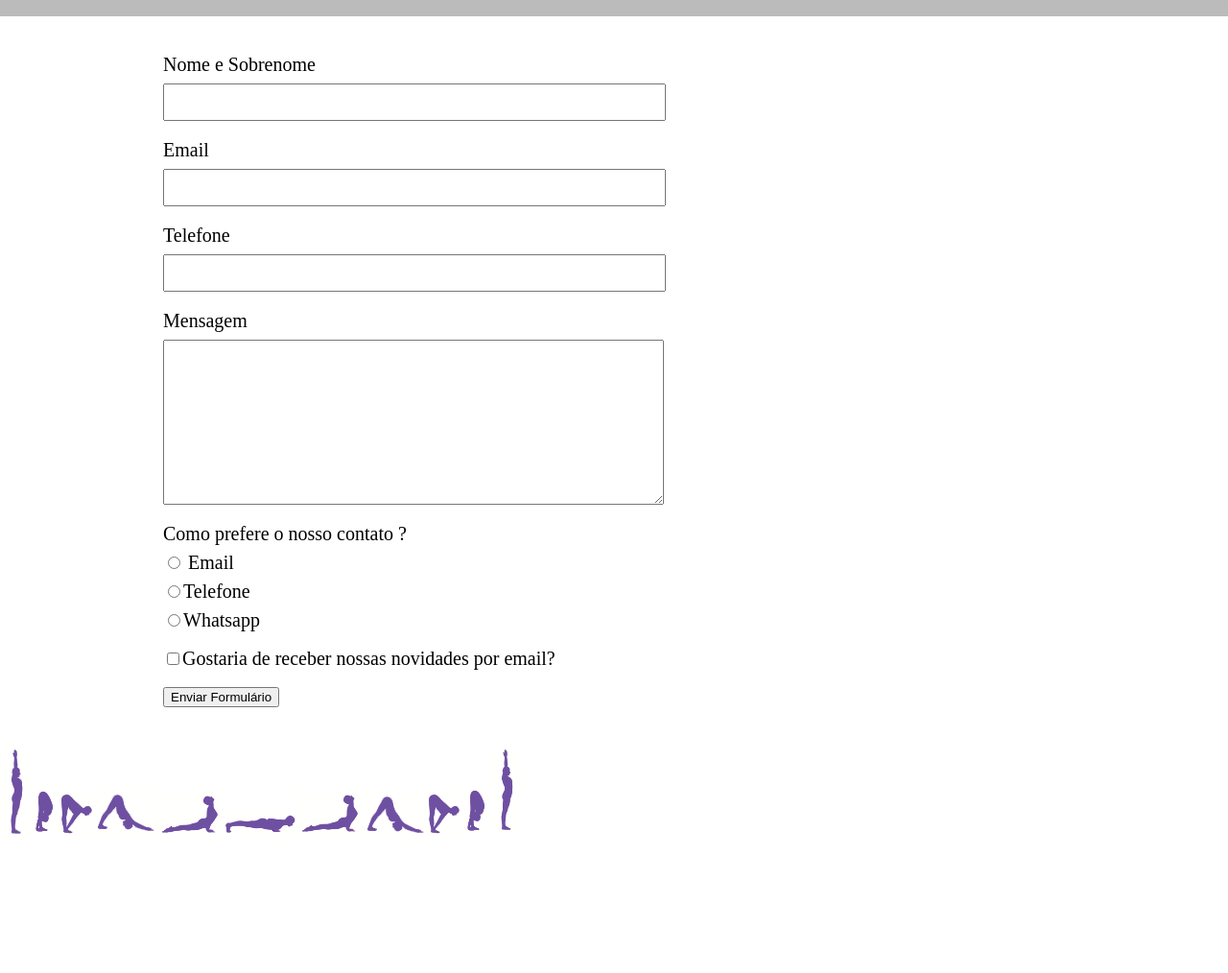
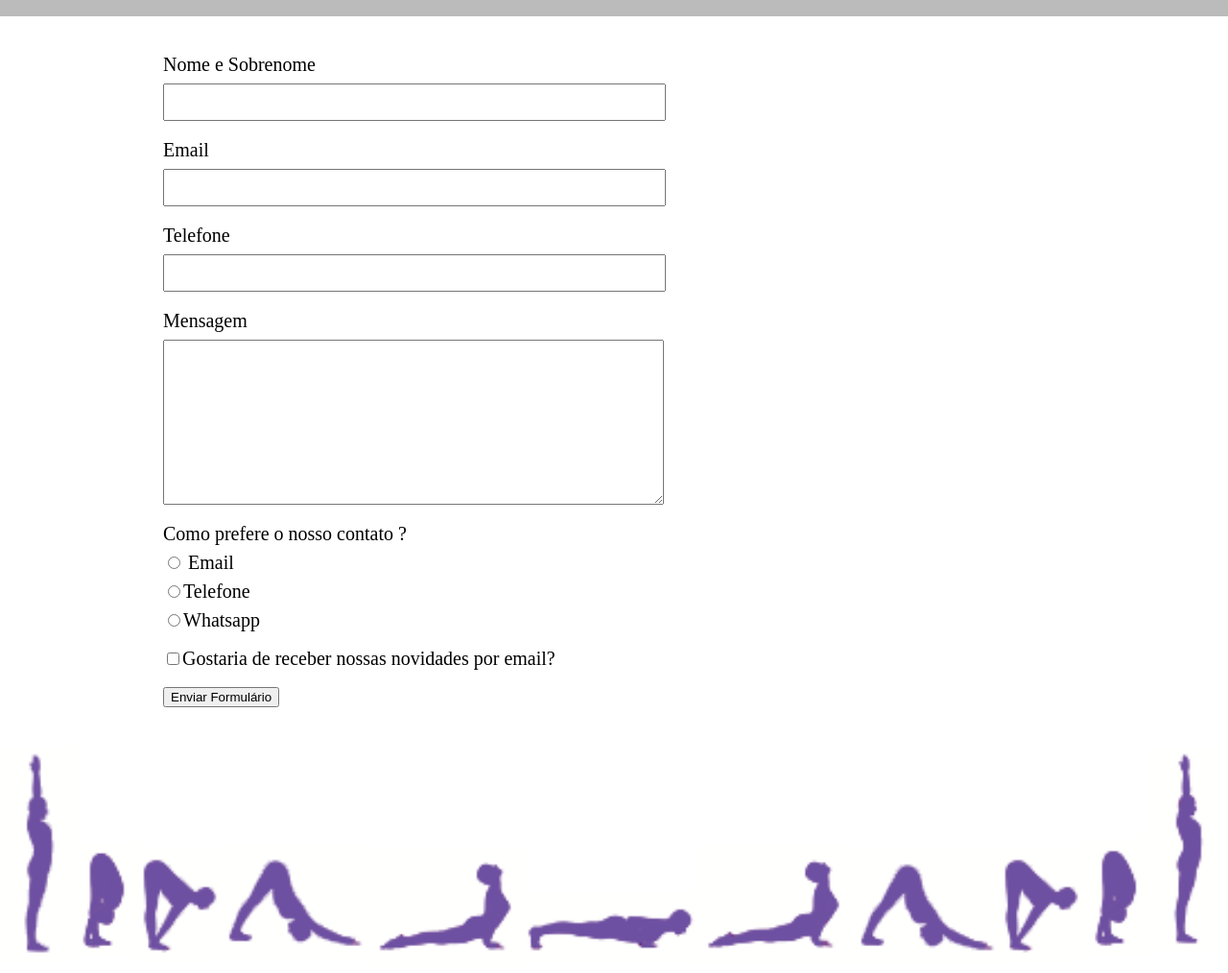
Before and after one commit to robssoares/HTML5_CSS, a plain HTML site: page contato.html in a window 1280 px wide. Shown: the part 126-1140 px from the top of the page at 96% size. Before the commit the page ends 1006 px from the top, so only its background shows below. Drawn offline with Linux system fonts and the light colour scheme.

Commit message:
aumento tamanho imagem footer

```diff
--- a/contato.css
+++ b/contato.css
@@ -64,3 +64,8 @@ nav a:hover {
    .checkbox {
       margin: 20px 0px;
    }
+
+   footer img{
+	width: 100%;
+
+   }
```
